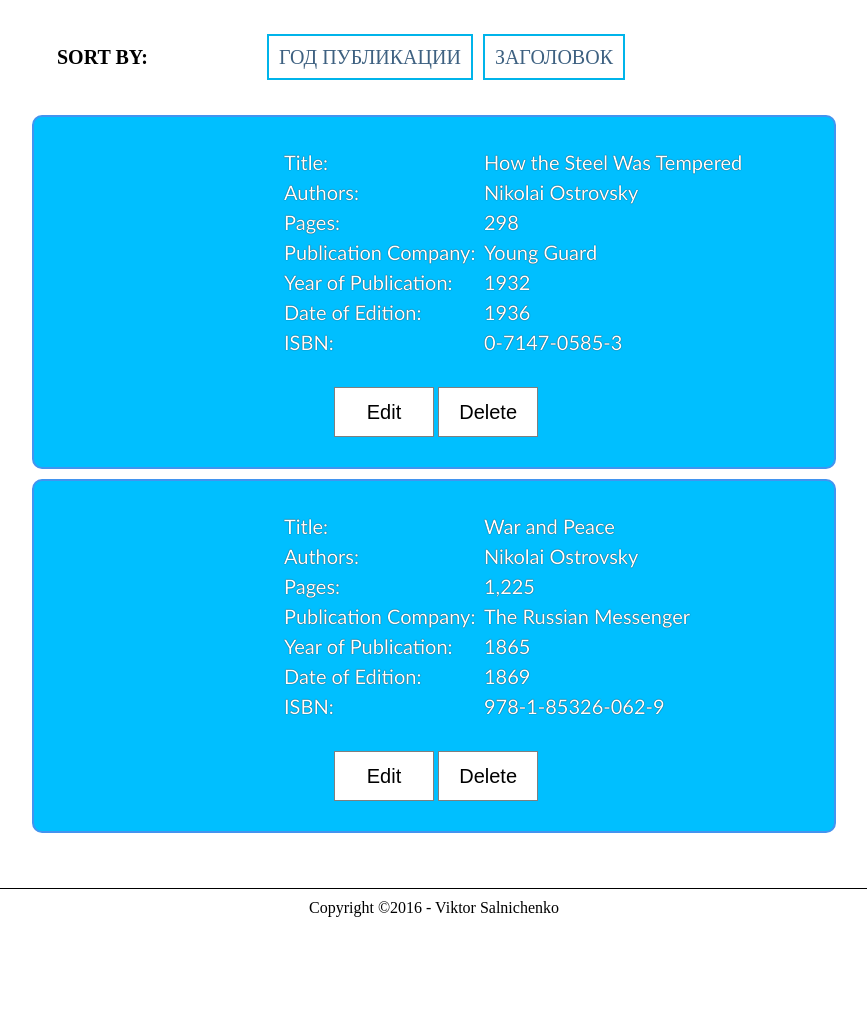
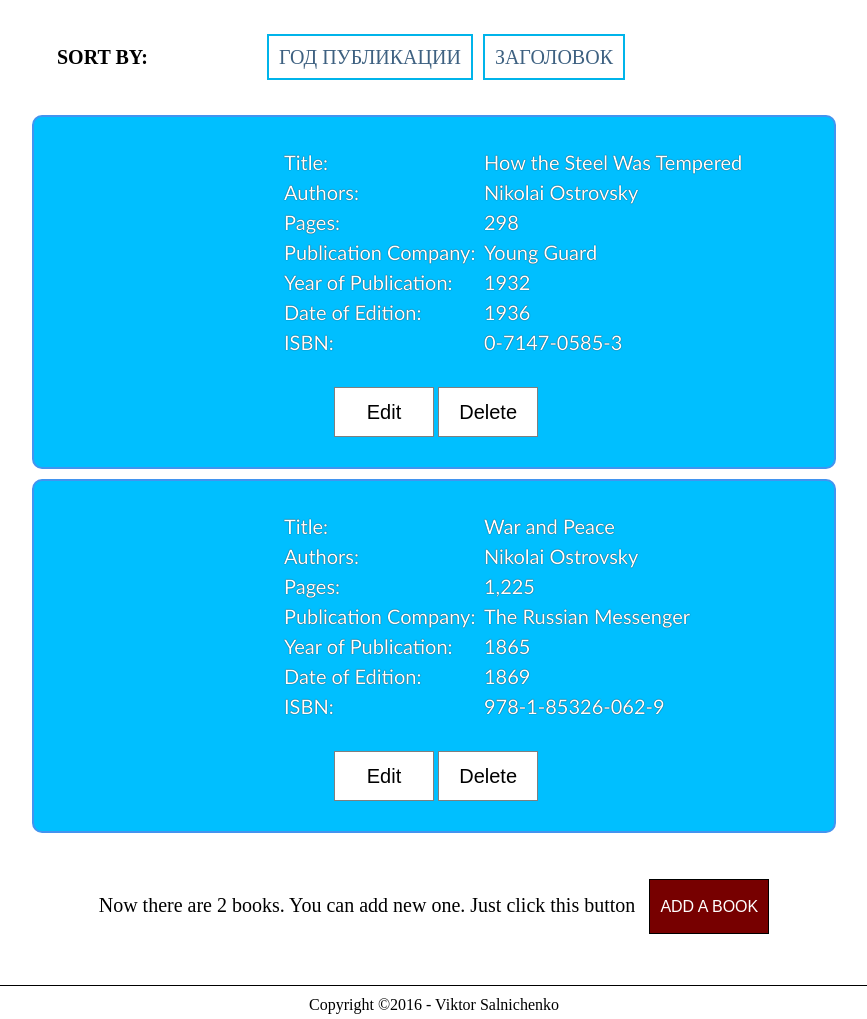
Before and after one commit to Remzes/book-collection-app, a plain HTML site: page index.html in a window 1280 px wide. Shown: the part 73-1092 px from the top of the page, without its empty margins (206-1073 px from the left). Before the commit the page ends 995 px from the top, so only its background shows below. Drawn offline with Linux system fonts and the light colour scheme.

Commit message:
16th May - added JQuery, last changes of books' list style

```diff
--- a/index.html
+++ b/index.html
@@ -66,8 +66,8 @@
 
                     <li class="list-item-description-buttons">
                         <div class="manage">
-                            <button class="edit">Edit</button>
-                            <button class="remove">Delete</button>
+                            <a href="#"><button class="edit">Edit</button></a>
+                            <a href="#"><button class="remove">Delete</button></a>
                         </div>
                     </li>
                 </ul>
@@ -122,8 +122,8 @@
 
                     <li class="list-item-description-buttons">
                         <div class="manage">
-                            <button class="edit">Edit</button>
-                            <button class="remove">Delete</button>
+                            <a href="#"><button class="edit">Edit</button></a>
+                            <a href="#"><button class="remove">Delete</button></a>
                         </div>
                     </li>
                 </ul>
@@ -131,6 +131,10 @@
         </li>
     </ul>
 </div>
+<div class="add-new-book">
+    <label>Now there are 2 books. You can add new one. Just click this button</label>
+    <button>Add a book</button>
+</div>
 <footer>
     <p>Copyright &copy;2016 - Viktor Salnichenko</p>
 </footer>
--- /dev/null
+++ b/styles/modules/add-new-book.css
@@ -0,0 +1,34 @@
+.add-new-book {
+    width: 784px;
+    margin: 0 auto;
+    padding: 20px 10px 20px 10px;
+    border: 1px transparent solid;
+    text-align: center;
+    transition: border ease-in-out .2s;
+}
+
+.add-new-book label {
+    font-size: 20px;
+}
+
+.add-new-book button {
+    width: 120px;
+    height: 55px;
+    font-size: 16px;
+    text-transform: uppercase;
+    background-color: #770000;
+    color: #fff;
+    border: 1px #000 solid;
+    margin-left: 10px;
+    outline: none;
+}
+
+.add-new-book button:hover {
+    background-color: #fff;
+    color: #770000;
+    font-weight: bold;
+}
+
+.add-new-book:hover {
+    border: 1px #000 solid;
+}
--- a/styles/modules/index.css
+++ b/styles/modules/index.css
@@ -5,3 +5,4 @@
 @import "navigation.css";
 @import "header.css";
 @import "footer.css";
+@import "add-new-book.css";
--- a/styles/modules/list-item-description.css
+++ b/styles/modules/list-item-description.css
@@ -35,6 +35,7 @@
     border: 1px #7f7f7f solid;
     font-family: Algerian, sans-serif;
     transition: all ease-in-out .3s;
+    outline: none;
 }
 
 .list-item-description-buttons button:hover {
```
